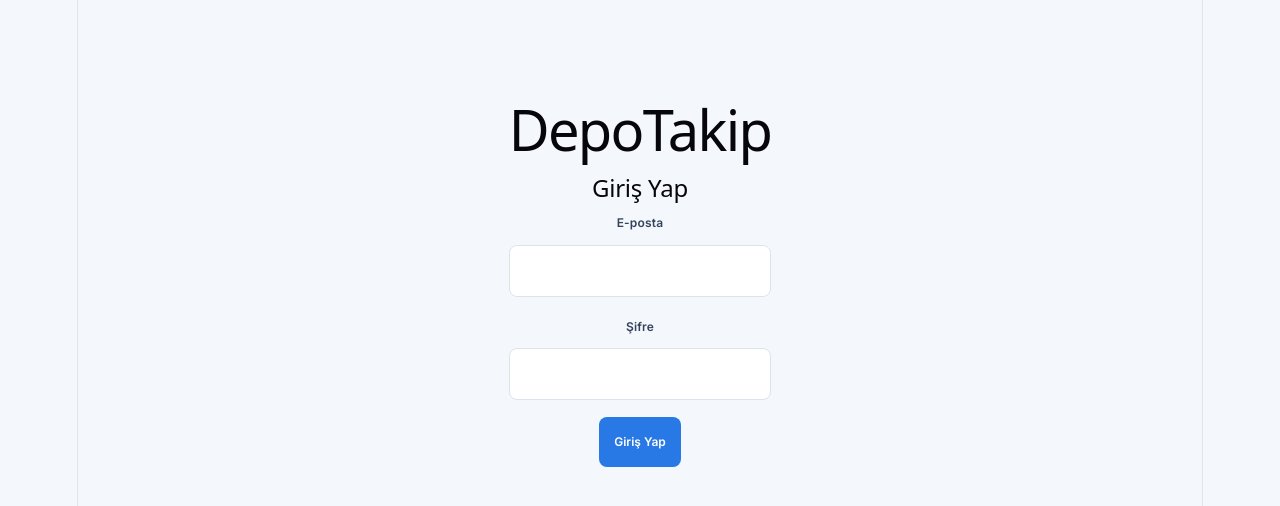
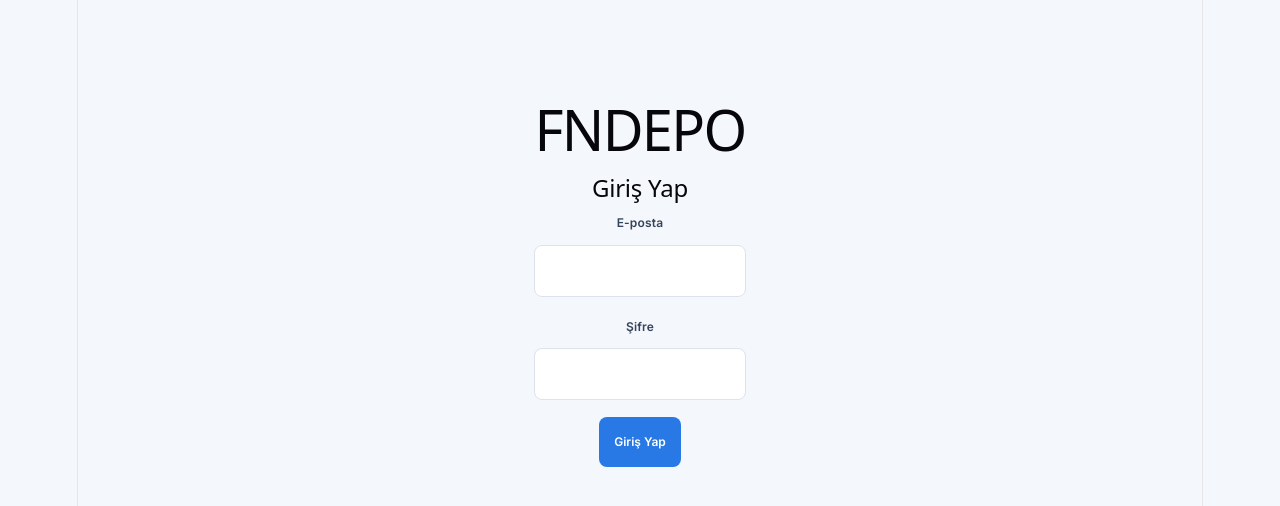
Before and after one commit to DepoTakip/ANA-DEPO, a React (Vite) app: page / in a window 1280 px wide. Shown: the top 506 px of the page. Built offline with nearby package versions, Linux system fonts and the light colour scheme; no server answers.

Commit message:
Update login screen branding to FNDEPO

```diff
--- a/src/AuthGate.tsx
+++ b/src/AuthGate.tsx
@@ -65,13 +65,13 @@ export default function AuthGate({ children }: AuthGateProps) {
   }
 
   if (loading) {
-    return <main style={{ padding: 30 }}>DepoTakip açılıyor...</main>
+    return <main style={{ padding: 30 }}>FNDEPO AÇILIYOR...</main>
   }
 
   if (!session) {
     return (
       <main style={{ maxWidth: 400, margin: '60px auto', padding: 24 }}>
-        <h1>DepoTakip</h1>
+        <h1>FNDEPO</h1>
         <h2>Giriş Yap</h2>
 
         <form onSubmit={handleLogin}>
```
